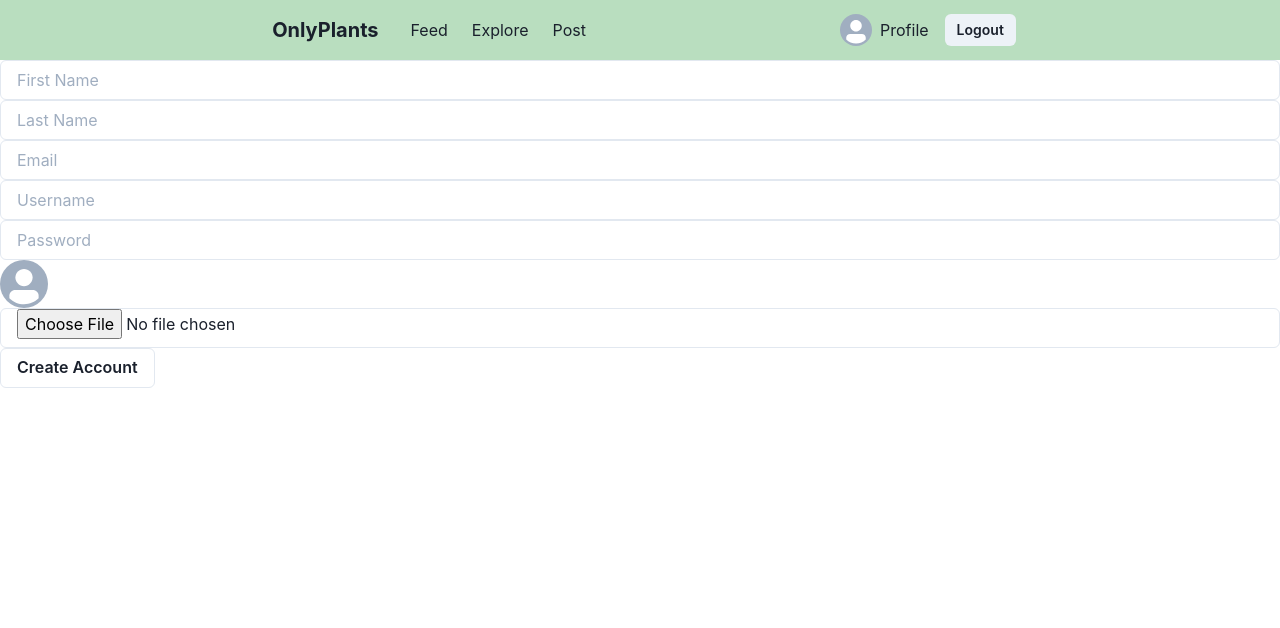
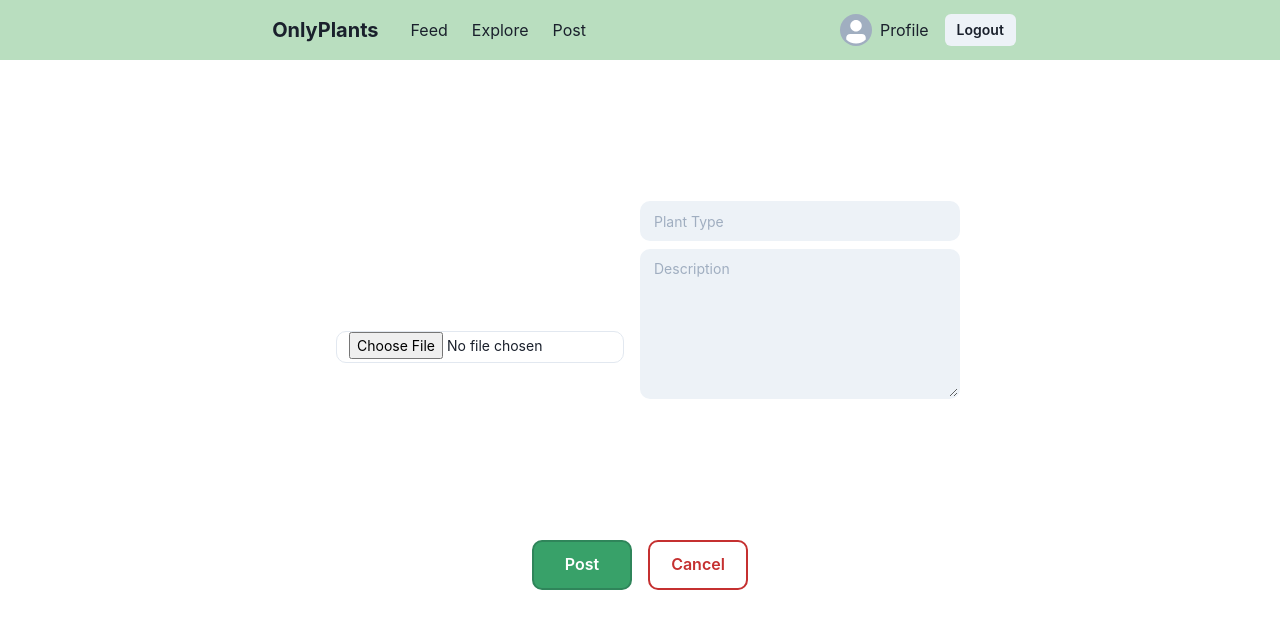
Before and after one commit to ricomasgu/onlyplants-client, a React (Create React App) app: page /post in a window 1280 px wide. Shown: the top 628 px of the page. Built offline with nearby package versions, Linux system fonts and the light colour scheme.

Commit message:
done without be

```diff
--- a/src/App.js
+++ b/src/App.js
@@ -1,12 +1,19 @@
 import React from 'react';
-import Navbar from './components/Navbar';
-import SignUp from './components/SignUp';
+import { Routes, Route } from 'react-router-dom';
+
+// import SignUp from './components/SignUp';
+import AddPost from './views/AddPost';
+import HomePlaceholder from './views/HomePlaceholder';
 
 function App() {
 	return (
 		<div className="App">
-			<Navbar />
-			<SignUp />
+			<Routes>
+				<Route path="/" element={<HomePlaceholder />} />
+				<Route path="/post" element={<AddPost />} />
+			</Routes>
+
+			{/* <SignUp /> */}
 		</div>
 	);
 }
--- a/src/components/Navbar.jsx
+++ b/src/components/Navbar.jsx
@@ -41,7 +41,7 @@ const Navbar = () => {
 							<Avatar src="" size="sm" />
 							<Wrap>
 								<Center gap="4">
-									<Link to="/post">Profile</Link>
+									<Link to="/profile">Profile</Link>
 									<Button onClick={handleLogout} size="sm">
 										Logout
 									</Button>
--- /dev/null
+++ b/src/views/AddPost.jsx
@@ -0,0 +1,131 @@
+import React from 'react';
+import {
+	Container,
+	Flex,
+	Center,
+	Button,
+	Input,
+	Textarea,
+	Wrap,
+	Image,
+	WrapItem,
+} from '@chakra-ui/react';
+import Navbar from '../components/Navbar';
+
+const AddPost = () => {
+	const [plantType, setPlantType] = React.useState('');
+	const [description, setDescription] = React.useState('');
+	const [image, setImage] = React.useState('');
+
+	const handleplantTypeChange = (event) => {
+		setPlantType(event.target.value);
+	};
+	const handleDescriptionChange = (event) => {
+		setDescription(event.target.value);
+	};
+	const handleImageUpload = (event) => {
+		const uploadData = new FormData();
+		uploadData.append('imageUrl', event.target.files[0]);
+		setImage(URL.createObjectURL(event.target.files[0]));
+	};
+	const handleCancel = () => {
+		setImage('');
+		setPlantType('');
+		setDescription('');
+	};
+	const handleSubmit = (event) => {
+		event.preventDefault();
+		console.log({
+			plantType,
+			description,
+			image,
+		});
+		handleCancel();
+	};
+
+	return (
+		<div>
+			<Navbar />
+			<div>
+				<Container w="100%" h="100%" mt="auto">
+					<form onSubmit={handleSubmit}>
+						<Flex justify="center" align="center">
+							<Flex direction="column" maxHeight="60vh">
+								<Center p="4" h="60vh" w="40vh">
+									<Wrap>
+										<WrapItem>
+											{image && <Image src={image} w="400px" />}
+										</WrapItem>
+										<WrapItem>
+											<Input
+												type="file"
+												onChange={handleImageUpload}
+												name="image"
+												size="sm"
+												mt="85px"
+												borderRadius="10"
+											/>
+										</WrapItem>
+									</Wrap>
+								</Center>
+							</Flex>
+							<Flex direction="column">
+								<Center h="60vh" w="40vh">
+									<Wrap>
+										<Input
+											size="sm"
+											placeholder="Plant Type"
+											variant="filled"
+											name="plantType"
+											value={plantType}
+											onChange={handleplantTypeChange}
+											borderRadius="10"
+											h="40px"
+										/>
+										<Textarea
+											size="sm"
+											placeholder="Description"
+											variant="filled"
+											name="description"
+											value={description}
+											onChange={handleDescriptionChange}
+											borderRadius="10"
+											h="150px"
+										/>
+									</Wrap>
+								</Center>
+							</Flex>
+						</Flex>
+						<Center gap="4">
+							<Button
+								height="50px"
+								width="100px"
+								border="2px"
+								colorScheme="green"
+								borderColor="green.600"
+								type="submit"
+								borderRadius="10"
+							>
+								Post
+							</Button>
+							<Button
+								size="md"
+								height="50px"
+								width="100px"
+								border="2px"
+								colorScheme="red"
+								variant="outline"
+								borderRadius="10"
+								onClick={handleCancel}
+							>
+								Cancel
+							</Button>
+						</Center>
+					</form>
+				</Container>
+			</div>
+		</div>
+	);
+};
+
+export default AddPost;
--- /dev/null
+++ b/src/views/HomePlaceholder.jsx
@@ -0,0 +1,13 @@
+import React from 'react';
+import Navbar from '../components/Navbar';
+
+const HomePlaceholder = () => {
+	return (
+		<div>
+			<></>
+			<Navbar />
+		</div>
+	);
+};
+
+export default HomePlaceholder;
```
